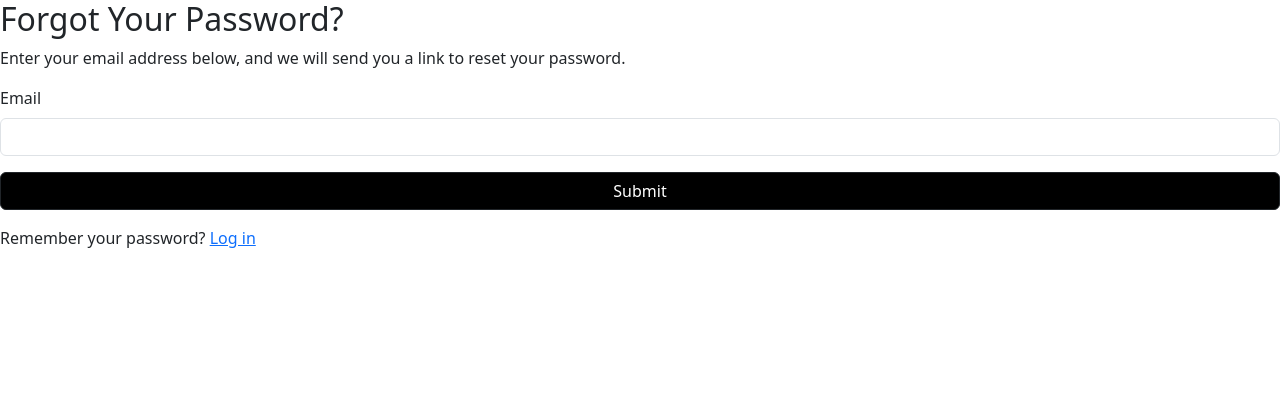
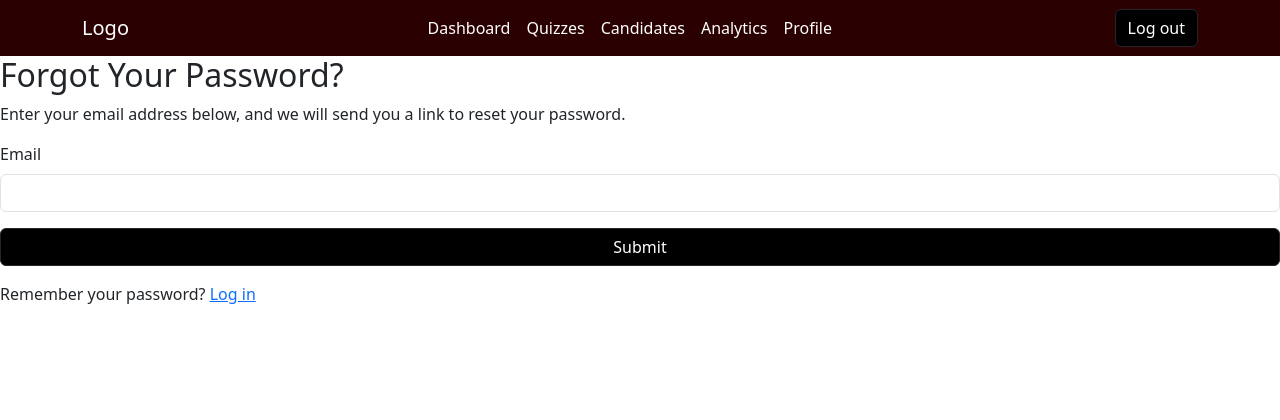
Before and after one commit to larvickl/CS-467-Programming-Quiz, a Python web app: template src/programming_quiz_web_app/templates/auth/request_password_reset.html in a window 1280 px wide. Shown: the top 420 px of the page. Run offline with Jinja, Linux system fonts and the light colour scheme; the template is opened without the code that fills it, so the values that code supplies are empty, except form fields; form fields are guessed from the names that the template uses.

Commit message:
Updated Navbar

```diff
--- a/src/programming_quiz_web_app/templates/applicant/landing.html
+++ b/src/programming_quiz_web_app/templates/applicant/landing.html
@@ -4,9 +4,7 @@
 Quizzes
 {% endblock %}
 
-{% block navbar %}
-    {% include 'navbars/navbar2.html' %}
-{% endblock %}
+{% block navbar %}{% endblock %}
 
 {% block app_content %}
     <div class="content-container container ms-10">
--- a/src/programming_quiz_web_app/templates/applicant/quiz_interface.html
+++ b/src/programming_quiz_web_app/templates/applicant/quiz_interface.html
@@ -4,9 +4,7 @@
 Quiz in Progress
 {% endblock %}
 
-{% block navbar %}
-    {% include 'navbars/navbar2.html' %}
-{% endblock %}
+{% block navbar %}{% endblock %}
 
 {% block app_content %}
     <div class="container-fluid">
--- a/src/programming_quiz_web_app/templates/auth/login.html
+++ b/src/programming_quiz_web_app/templates/auth/login.html
@@ -3,8 +3,6 @@
 {% block title %}
 Login
 {% endblock %}
-
-{% block navbar %}{% endblock %}
 
 {% block app_content %}
     <div class="login-container">
--- a/src/programming_quiz_web_app/templates/auth/password_reset.html
+++ b/src/programming_quiz_web_app/templates/auth/password_reset.html
@@ -4,7 +4,6 @@
 Reset Password
 {% endblock %}
 
-{% block navbar %}{% endblock %}
 
 {% block app_content %}
     <div class="reset-container">
--- a/src/programming_quiz_web_app/templates/auth/registration.html
+++ b/src/programming_quiz_web_app/templates/auth/registration.html
@@ -2,10 +2,6 @@
 
 {% block title %}
 Register
-{% endblock %}
-
-{% block navbar %}
-    {% include 'navbars/navbar2.html' %}
 {% endblock %}
 
 {% block app_content %}
--- a/src/programming_quiz_web_app/templates/auth/request_password_reset.html
+++ b/src/programming_quiz_web_app/templates/auth/request_password_reset.html
@@ -4,7 +4,6 @@
 Request Password Reset
 {% endblock %}
 
-{% block navbar %}{% endblock %}
 
 {% block app_content %}
     <div class="reset-container">
--- a/src/programming_quiz_web_app/templates/base.html
+++ b/src/programming_quiz_web_app/templates/base.html
@@ -12,7 +12,7 @@
     </head>
     <body>
         {% block navbar %}
-            {% include 'navbars/navbar1.html' %}
+            {% include 'navbars/navbar_new.html' %}
         {% endblock %}
 
         <div style="padding-bottom: 30px; margin-bottom: auto;">
--- a/src/programming_quiz_web_app/templates/employer/add_applicant.html
+++ b/src/programming_quiz_web_app/templates/employer/add_applicant.html
@@ -2,10 +2,6 @@
 
 {% block title %}
 Add Applicant
-{% endblock %}
-
-{% block navbar %}
-    {% include 'navbars/navbar2.html' %}
 {% endblock %}
 
 {% block app_content %}
--- a/src/programming_quiz_web_app/templates/employer/add_question.html
+++ b/src/programming_quiz_web_app/templates/employer/add_question.html
@@ -2,10 +2,6 @@
 
 {% block title %}
 Quiz Editor
-{% endblock %}
-
-{% block navbar %}
-    {% include 'navbars/navbar2.html' %}
 {% endblock %}
 
 {% block app_content %}
--- a/src/programming_quiz_web_app/templates/employer/add_quiz.html
+++ b/src/programming_quiz_web_app/templates/employer/add_quiz.html
@@ -4,9 +4,6 @@
 Quiz Details
 {% endblock %}
 
-{% block navbar %}
-    {% include 'navbars/navbar2.html' %}
-{% endblock %}
 
 {% block app_content %}
     <div class="content-container container">
--- a/src/programming_quiz_web_app/templates/employer/assign_quiz.html
+++ b/src/programming_quiz_web_app/templates/employer/assign_quiz.html
@@ -2,10 +2,6 @@
 
 {% block title %}
 Add Applicant
-{% endblock %}
-
-{% block navbar %}
-    {% include 'navbars/navbar2.html' %}
 {% endblock %}
 
 {% block app_content %}
--- a/src/programming_quiz_web_app/templates/employer/dashboard.html
+++ b/src/programming_quiz_web_app/templates/employer/dashboard.html
@@ -2,10 +2,6 @@
 
 {% block title %}
 Dashboard
-{% endblock %}
-
-{% block navbar %}
-    {% include 'navbars/navbar2.html' %}
 {% endblock %}
 
 {% block app_content %}
--- /dev/null
+++ b/src/programming_quiz_web_app/templates/navbars/navbar_new.html
@@ -0,0 +1,37 @@
+<nav class="navbar navbar-expand-lg {% if current_user.is_anonymous %}navbar-light bg-light{% else %}navbar-custom{% endif %}">
+    <div class="container">
+        <a class="navbar-brand" href="{{ url_for('main.index') }}">Logo</a>
+
+        <!-- Toggle button for mobile view -->
+        <button class="navbar-toggler" type="button" data-bs-toggle="collapse" data-bs-target="#navbarNav1" aria-controls="navbarNav1" aria-expanded="false" aria-label="Toggle navigation">
+            <span class="navbar-toggler-icon"></span>
+        </button>
+
+        <!-- Navbar links -->
+        <div class="collapse navbar-collapse justify-content-center" id="navbarNav1">
+            <ul class="navbar-nav">
+                {% if current_user.is_anonymous %}
+                <li class="nav-item"><a class="nav-link" href="#">Explore</a></li>
+                <li class="nav-item"><a class="nav-link" href="#">Solutions</a></li>
+                <li class="nav-item"><a class="nav-link" href="#">Pricing</a></li>
+                {% else %}
+                <li class="nav-item"><a class="nav-link" href="#">Dashboard</a></li>
+                <li class="nav-item"><a class="nav-link" href="#">Quizzes</a></li>
+                <li class="nav-item"><a class="nav-link" href="#">Candidates</a></li>
+                <li class="nav-item"><a class="nav-link" href="#">Analytics</a></li>
+                <li class="nav-item"><a class="nav-link" href="#">Profile</a></li>
+                {% endif %}
+            </ul>
+        </div>
+
+
+        <div class="d-flex ms-auto align-items-center">
+            {% if current_user.is_anonymous %}
+            <a class="nav-link mb-0 me-2" href="{{ url_for('auth.login') }}">Login</a>
+            <a class="btn btn-dark" href="{{ url_for('auth.register') }}">Sign Up</a>
+            {% else %}
+            <a class="btn btn-dark" href="{{ url_for('auth.logout') }}">Log out</a>
+            {% endif %}
+        </div>
+    </div>
+</nav>
```
